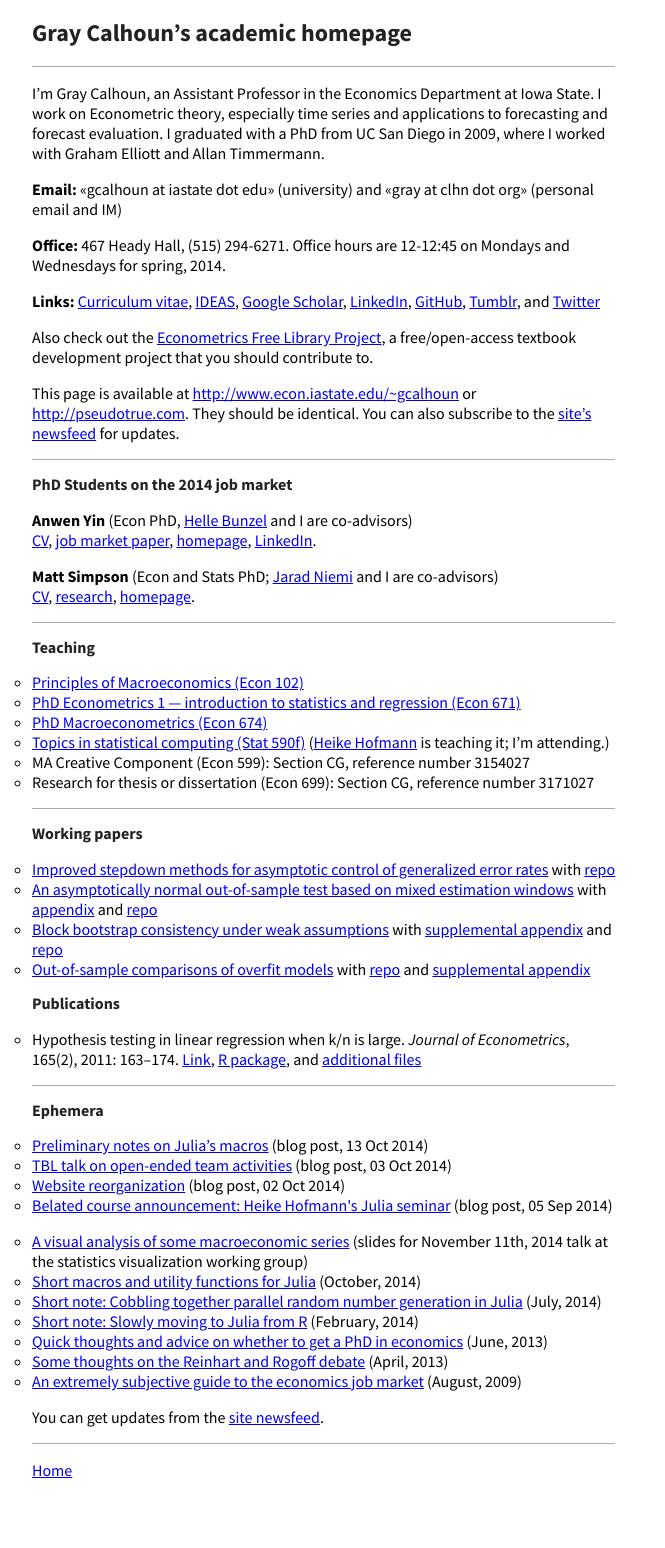
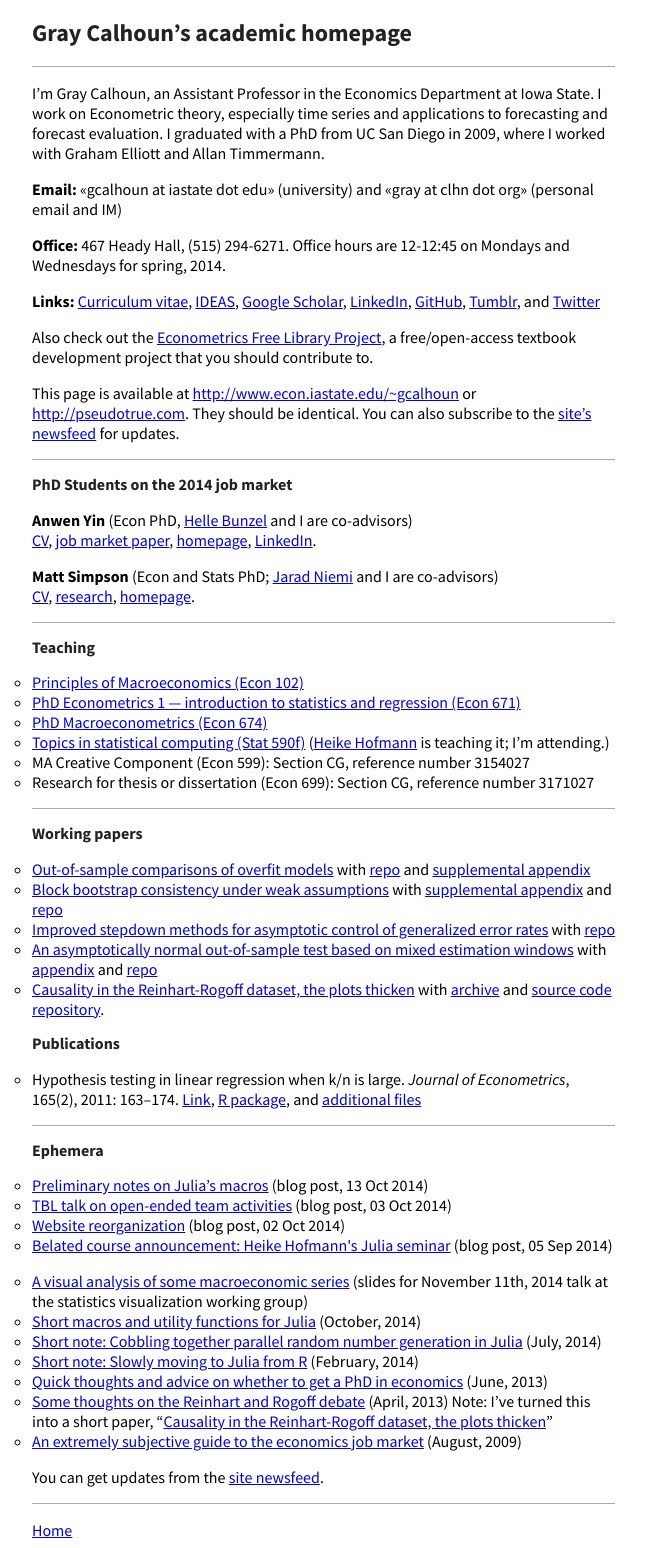
Before and after one commit to mmkuang/grayclhn.github.io, a Jekyll site: the page built from index.md, in a window 1280 px wide. Shown: the whole page, without its empty margins (0-665 px from the left). Built offline with Jekyll 4.4.1, drawn with Linux system fonts in a browser that asks for light colours; Markdown is read by kramdown in place of the engine named in the settings; before the commit the page ends 1488 px from its top, so only the background shows below that.

Commit message:
Add RR-graphics paper to website

```diff
--- a/index.md
+++ b/index.md
@@ -73,6 +73,15 @@ updates.
 
 <a id="workingpapers"> </a>
 ## Working papers
+
+* [Out-of-sample comparisons of overfit
+  models](http://www.econ.iastate.edu/research/working-papers/p12462)
+  with [repo](https://github.com/grayclhn/oos-overfit/tree/REStud) and
+  [supplemental appendix](dl/calhoun-oosoverfit-appendix.pdf)
+* [Block bootstrap consistency under weak
+  assumptions](http://www.econ.iastate.edu/research/working-papers/p14313)
+  with [supplemental appendix](dl/calhoun-bootstrap-appendix.pdf) and
+  [repo](https://github.com/grayclhn/statboot-paper/tree/ET_submission_3)
 * [Improved stepdown methods for asymptotic control of generalized
   error rates](dl/calhoun-stepdown.pdf) with
   [repo](https://github.com/grayclhn/stepdown-paper/tree/jeconom_submission)
@@ -80,14 +89,9 @@ updates.
   estimation windows](dl/calhoun-mixed-window.pdf) with
   [appendix](dl/calhoun-mixed-window-appendix.pdf)
   and [repo](https://github.com/grayclhn/mixedwindow)
-* [Block bootstrap consistency under weak
-  assumptions](http://www.econ.iastate.edu/research/working-papers/p14313)
-  with [supplemental appendix](dl/calhoun-bootstrap-appendix.pdf) and
-  [repo](https://github.com/grayclhn/statboot-paper/tree/ET_submission_3)
-* [Out-of-sample comparisons of overfit
-  models](http://www.econ.iastate.edu/research/working-papers/p12462)
-  with [repo](https://github.com/grayclhn/oos-overfit/tree/REStud) and
-  [supplemental appendix](dl/calhoun-oosoverfit-appendix.pdf)
+* [Causality in the Reinhart-Rogoff dataset, the plots thicken](dl/calhoun-rr-graphics.pdf)
+  with [archive](dl/calhoun-rr-graphics.zip) and
+  [source code repository](https://git.ece.iastate.edu/gcalhoun/rr_graphics/tree/v2015-02-06).
 
 <a id="publications"> </a>
 ## Publications
@@ -116,6 +120,7 @@ updates.
 * [Short note: Slowly moving to Julia from R](notes/julia-intro) (February, 2014)
 * [Quick thoughts and advice on whether to get a PhD in economics](notes/econ-grad-school) (June, 2013)
 * [Some thoughts on the Reinhart and Rogoff debate](notes/reinhart-rogoff-thoughts) (April, 2013)
+  Note: I've turned this into a short paper, “[Causality in the Reinhart-Rogoff dataset, the plots thicken](dl/calhoun-rr-graphics.pdf)”
 * [An extremely subjective guide to the economics job market](notes/job-market-notes) (August, 2009)
 
 You can get updates from the [site newsfeed]({{ site.main }}/feed.xml).
```
Also changed, not shown: notes/reinhart-rogoff-thoughts.md (+4 -0 lines), 2 other files.
